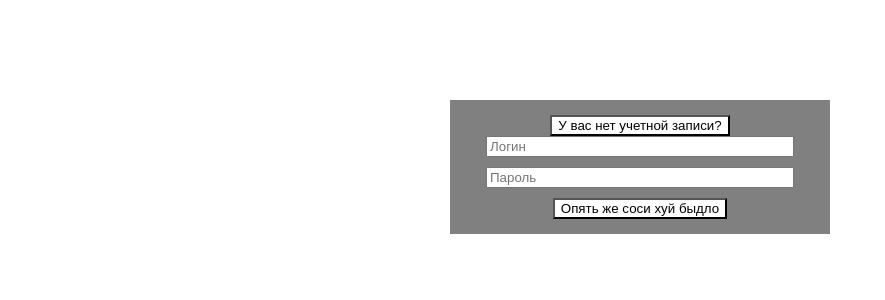
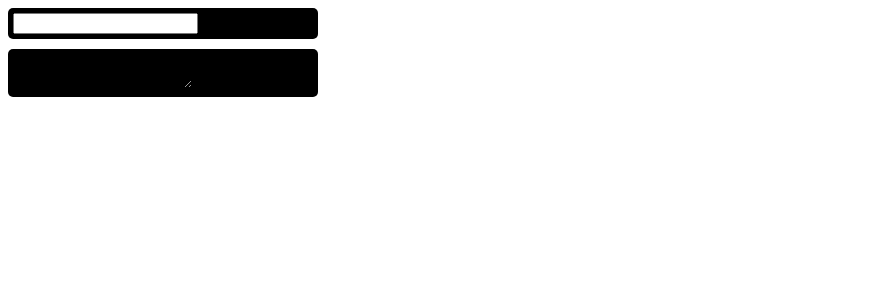
Before and after one commit to di-neh/project, a React (Vite) app in the folder react project/vite-project/: page / in a window 1280 px wide. Shown: the top 300 px of the page, without its empty margins (0-885 px from the left). Built offline with nearby package versions, Linux system fonts and the light colour scheme.

Commit message:
TASKS V 0.0.0

```diff
--- a/react project/vite-project/src/App.tsx
+++ b/react project/vite-project/src/App.tsx
@@ -1,17 +1,16 @@
-// import Registration from "./components/Registration.tsx";
+import BolvankaKrugTask from "./components/BolvankaKrugTask.tsx";
+import BolvankaKrugTitle from "./components/BolvankaKrugTitle.tsx";
 
 
-import Enter from "./components/Enter.tsx";
-import Testicula from "./components/testicula.tsx";
+//import Testicula from "./components/Testicula.tsx";
 
 function App() {
 
   return (
     <>
-      {/*<Registration></Registration>*/}
-      {/* <Enter></Enter> */}
-      <Testicula/>
-
+      {/* <Testicula/> */}
+      <BolvankaKrugTitle/>
+      <BolvankaKrugTask/>
     </>
   )
 }
--- /dev/null
+++ b/react project/vite-project/src/components/BolvankaKrugTask.tsx
@@ -0,0 +1,30 @@
+import styled from "styled-components";
+
+const DivKrug = styled.div`
+    width: 300px;
+    border-radius: 5px;
+    background: black;
+    color: white;
+    padding: 5px;
+    margin-bottom: 10px;
+`
+
+const TextAreaStyled = styled.textarea`
+    background: black;
+    border: solid 0px;
+`
+
+const BolvankaKrugTask:React.FC = () => {
+    return (
+        <>
+            <DivKrug>
+                <TextAreaStyled >
+
+                </TextAreaStyled>
+            </DivKrug>
+        </>
+
+    );
+};
+
+export default BolvankaKrugTask;
--- /dev/null
+++ b/react project/vite-project/src/components/BolvankaKrugTitle.tsx
@@ -0,0 +1,25 @@
+import styled from "styled-components";
+
+const DivKrug = styled.div`
+    width: 300px;
+    border-radius: 5px;
+    background: black;
+    color: white;
+    padding: 5px;
+    margin-bottom: 10px;
+`
+
+const BolvankaKrugTitle:React.FC = () => {
+    return (
+        <>
+            <DivKrug>
+                <input>
+
+                </input>
+            </DivKrug>
+        </>
+
+    );
+};
+
+export default BolvankaKrugTitle;
--- a/react project/vite-project/src/components/Button.tsx
+++ b/react project/vite-project/src/components/Button.tsx
@@ -11,7 +11,6 @@ const Butt = styled.button`
 const Button:React.FC<IButtonProps> = ({btnText, onClick}) => {
     return (
         <Butt onClick={onClick}>{btnText}</Butt>
-
     );
 };
 
```
